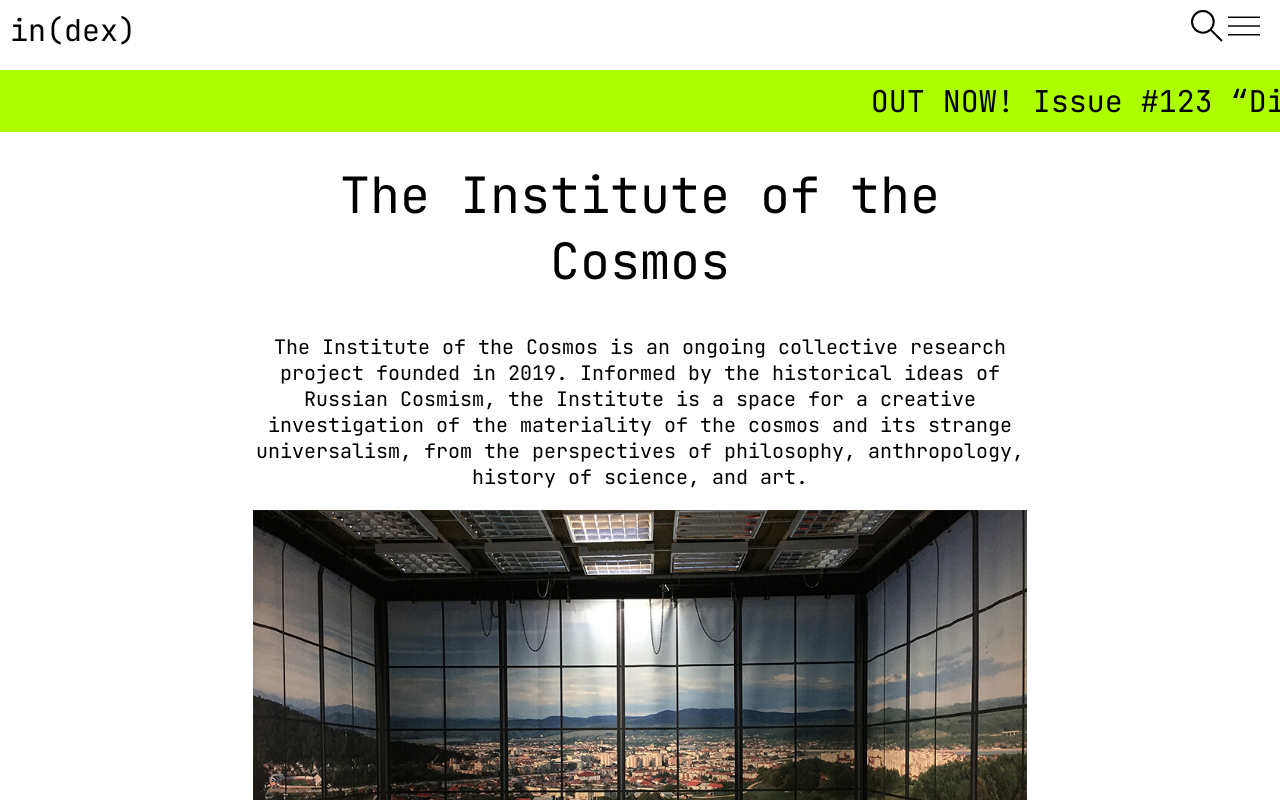
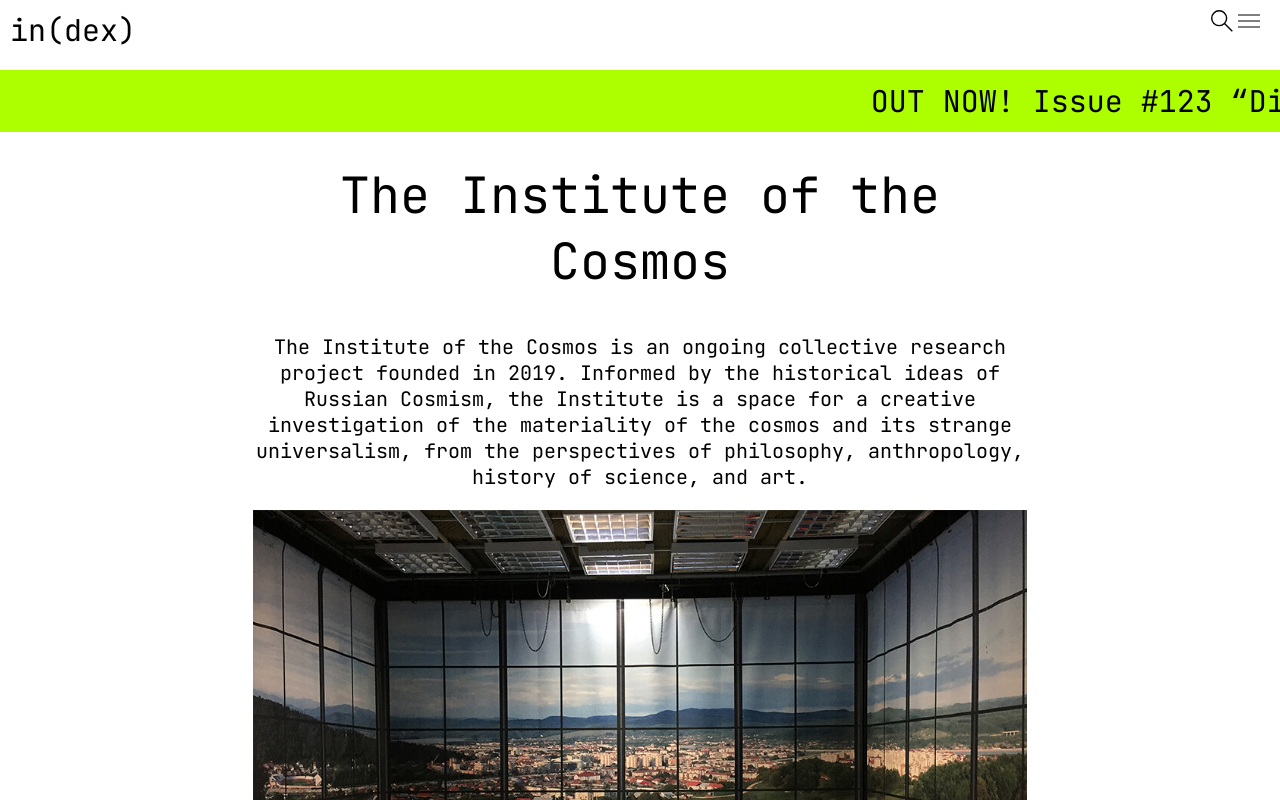
Before and after one commit to Yngvolainen/index, a Vue app: page / in a window 1280 px wide. Shown: the top 800 px of the page. Built offline with nearby package versions, Linux system fonts and the light colour scheme.

Commit message:
Changed icons width

```diff
--- a/src/components/Header.vue
+++ b/src/components/Header.vue
@@ -75,10 +75,11 @@ import Announcement from '../components/Announcement.vue';
         top: 0;
         left: 0;
         right: 0;
-        padding: var(--lineheight-xsmall) 0;
+
         display: grid;
         grid-template-columns: repeat(12, 1fr);
         column-gap: var(--column-gap);
+        padding: var(--lineheight-xsmall) 0;
         z-index: 10;
         transition: all .15s cubic-bezier(.23,1,.32,1);
     }
@@ -101,13 +102,13 @@ import Announcement from '../components/Announcement.vue';
     }
 
     .header__icons button img {
-        width: 32px;
+        width: 22px;
     }
 
     .header__navigation {
         font-size: var(--body);
         font-family: var(--main-font);
-        grid-column: 4/ span 6;
+        grid-column: 4/ span 7;
         /* background: var(--secondary); */
         transform: translateY(-120%);
         transition: all .3s cubic-bezier(.23,1,.32,1);
```
